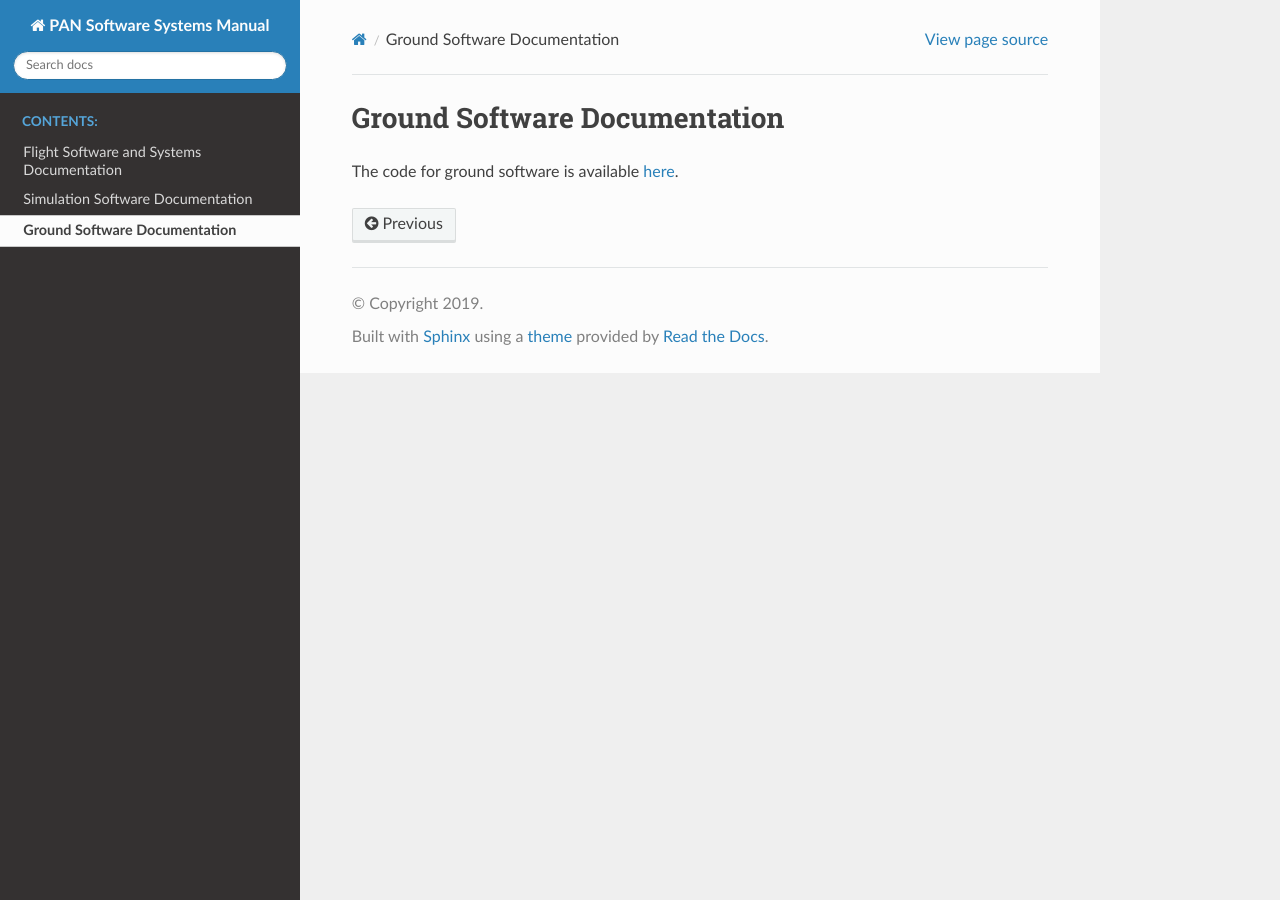
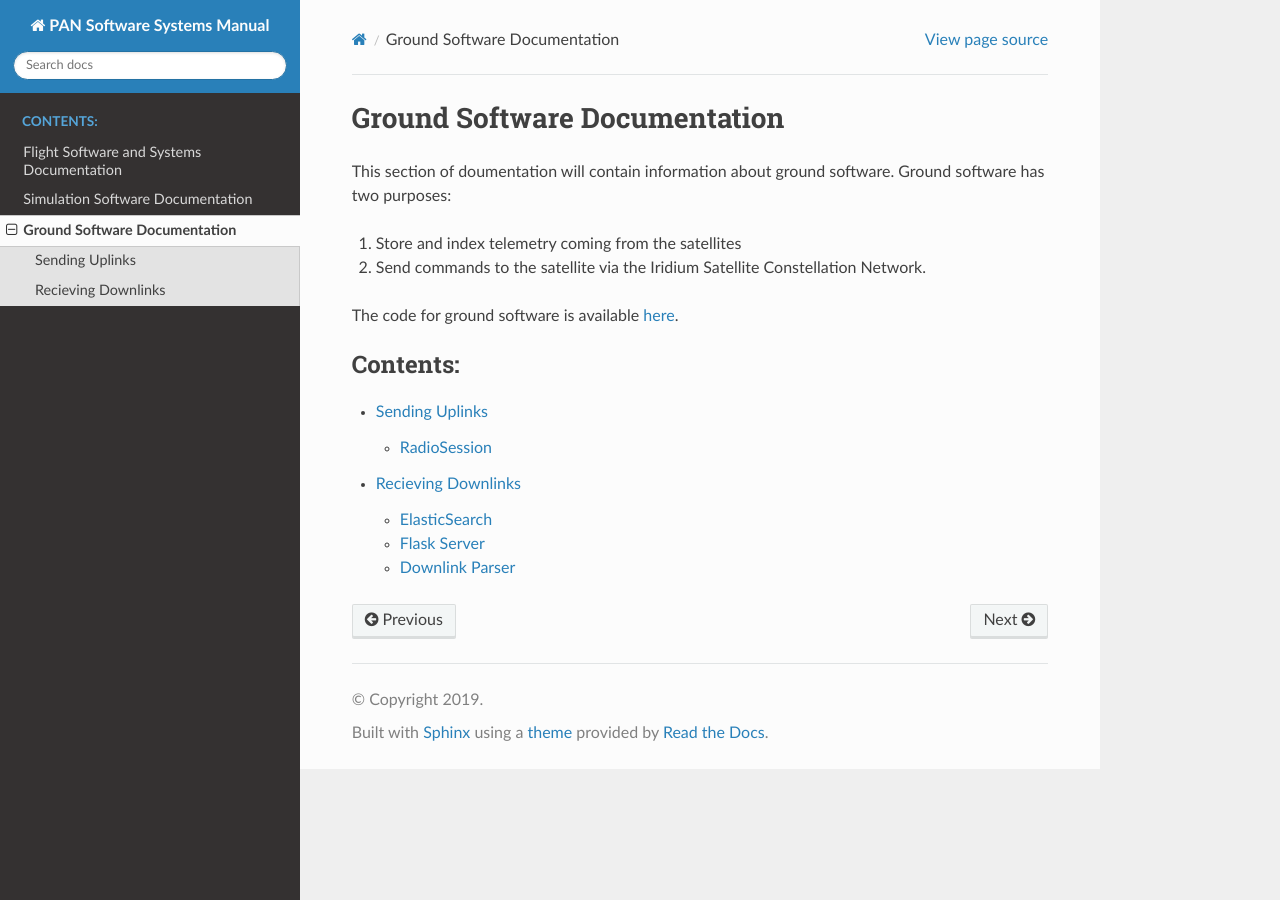
Before and after one commit to pathfinder-for-autonomous-navigation/Documentation, a Sphinx documentation site: the page built from source/ground/index.rst, in a window 1280 px wide. Built offline with Sphinx 7.4.7 and the Read the Docs theme 2.0.0, drawn with Linux system fonts in a browser that asks for light colours.

Commit message:
gsw documentation

```diff
--- /dev/null
+++ b/source/ground/Sending_Uplinks.rst
@@ -0,0 +1,6 @@
+==========================
+Sending Uplinks
+==========================
+
+RadioSession
+=============
--- a/source/ground/index.rst
+++ b/source/ground/index.rst
@@ -2,8 +2,17 @@
 Ground Software Documentation
 =============================
 
-The code for ground software is available `here <https://github.com/pathfinder-for-autonomous-navigation/GroundSoftware/>`_.
+This section of doumentation will contain information about ground software. Ground software has two purposes:
+
+1) Store and index telemetry coming from the satellites
+
+2) Send commands to the satellite via the Iridium Satellite Constellation Network.
+
+The code for ground software is available `here <https://github.com/pathfinder-for-autonomous-navigation/FlightSoftware/tree/master/src/gsw>`_.
 
 .. toctree::
    :maxdepth: 2
    :caption: Contents:
+
+   Sending_Uplinks
+   Recieving_Downlinks
```
Also changed, not shown: source/ground/Recieving_Downlinks.rst (added, +64 -0 lines).
